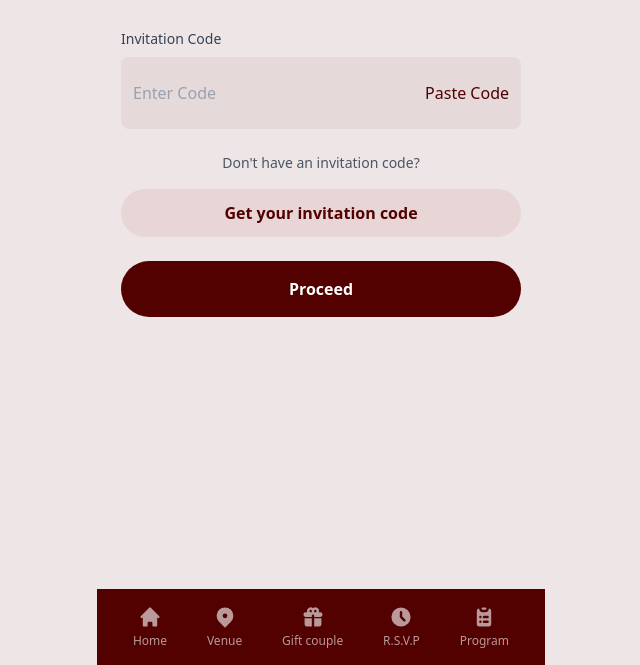
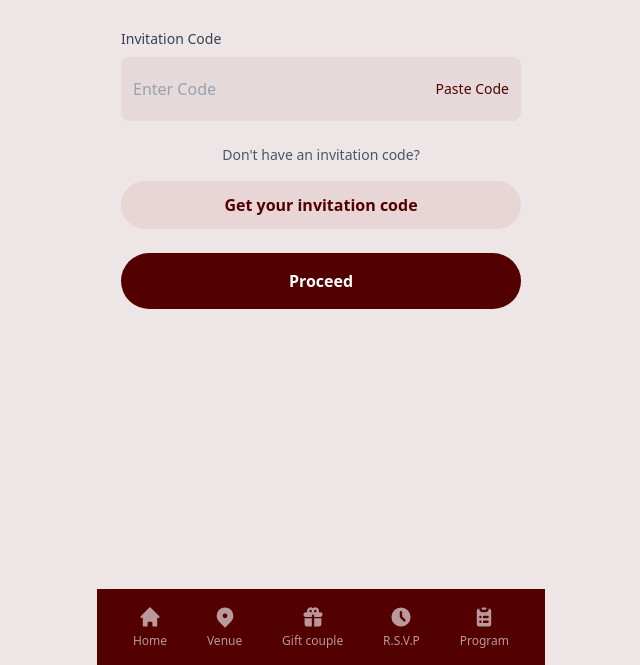
Before and after one commit to Trynax/wedding, a website built with Vite: page invitation-code.html in a window 1280 px wide. Shown: the part 135-800 px from the top of the page, without its empty margins (319-959 px from the left). Built offline with nearby package versions, Linux system fonts and the light colour scheme; a web font is replaced by a local one.

Commit message:
pate code btn

```diff
--- a/invitation-code.html
+++ b/invitation-code.html
@@ -47,12 +47,12 @@
               name="invitationCode"
               placeholder="Enter Code"
               required
-              class="py-3 rounded-lg  outline-none placeholder-gray-400"
+              class="py-2 rounded-lg  outline-none placeholder-gray-400"
             >
             <button
               type="button"
               id="pasteBtn"
-              class="py-3 rounded-lg text-maroon"
+              class="py-2 rounded-lg text-maroon text-sm"
             >
               Paste Code
             </button>
```
